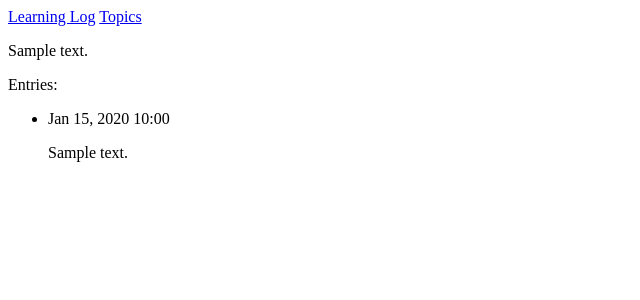
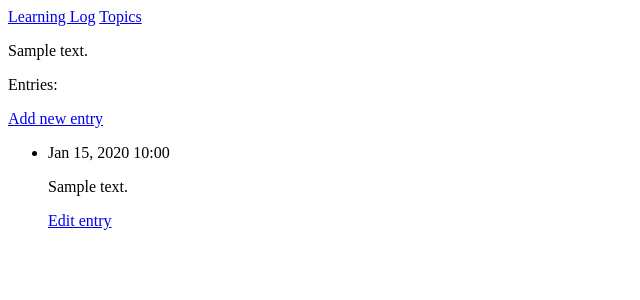
Before and after one commit to RezaZahedi/learning-log, a Django app: page /topics/1/ in a window 1280 px wide. Shown: the top 300 px of the page, without its empty margins (0-640 px from the left). Run offline with Django 3.2, Linux system fonts and the light colour scheme; tables that the repository leaves empty hold one stand-in row (values such as "Sample post").

Commit message:
Allowing users to enter and edit data

```diff
--- a/learning_logs/templates/learning_logs/topic.html
+++ b/learning_logs/templates/learning_logs/topic.html
@@ -6,12 +6,19 @@
     <p>{{ topic }}</p>
 
     <p>Entries:</p>
+    <p>
+        <a href="{% url 'learning_logs:new_entry' topic.id %}">Add new entry</a>
+    </p>
+
     <ul>
 
         {% for entry in entries %}
             <li>
                 <p>{{ entry.date_added|date:'M d, Y H:i' }}</p>
                 <p>{{ entry.text|linebreaks }}</p>
+                <p>
+                    <a href="{% url 'learning_logs:edit_entry' entry.id %}">Edit entry</a>
+                </p>
             </li>
         {% empty %}
             <li>Therer are no entries for this topic yet</li>
--- a/learning_logs/templates/learning_logs/topics.html
+++ b/learning_logs/templates/learning_logs/topics.html
@@ -13,4 +13,6 @@
         {% endfor %}
     </ul>
 
+    <a href="{% url 'learning_logs:new_topic' %}">Add a new topic</a>
+
 {% endblock content %}
--- a/learning_logs/urls.py
+++ b/learning_logs/urls.py
@@ -13,4 +13,10 @@ urlpatterns = [
     path("topics/", views.topics, name='topics'),
     # Detail page for a single topic
     path('topics/<int:topic_id>/', views.topic, name='topic'),
+    # Page for adding a new topic
+    path('new_topic/', views.new_topic, name='new_topic'),
+    # Page for adding a new entry
+    path('new_entry/<int:topic_id>/', views.new_entry, name='new_entry'),
+    # Page for editing an entry
+    path('edit_entry/<int:entry_id>/', views.edit_entry, name='edit_entry'),
 ]
--- a/learning_logs/views.py
+++ b/learning_logs/views.py
@@ -1,6 +1,7 @@
-from django.shortcuts import render
+from django.shortcuts import render, redirect
 
-from .models import Topic
+from .models import Topic, Entry
+from .forms import TopicForm, EntryForm
 
 
 # Create your views here.
@@ -22,3 +23,62 @@ def topic(request, topic_id):
     entries = topic.entry_set.order_by('-date_added')
     context = {'topic': topic, 'entries': entries}
     return render(request, 'learning_logs/topic.html', context)
+
+
+def new_topic(request):
+    """Add a new topic."""
+    if request.method != 'POST':
+        # No data submitted, create a blank form.
+        form = TopicForm()
+    else:
+        # Post data submitted, process the data.
+        form = TopicForm(data=request.POST)
+        if form.is_valid():
+            form.save()
+            return redirect('learning_logs:topics')
+
+    # Display a plank or invalid form
+    conext = {'form': form}
+    return render(request, 'learning_logs/new_topic.html', conext)
+
+
+def new_entry(request, topic_id):
+    """Add a new entry for a particular topic."""
+    topic = Topic.objects.get(id=topic_id)
+
+    if request.method != 'POST':
+        # No data submited, create a blank form.
+        form = EntryForm()
+    else:
+        # Post data submited, process data.
+        form = EntryForm(data=request.POST)
+        if form.is_valid():
+            new_entry = form.save(commit=False)
+            new_entry.topic = topic
+            new_entry.save()
+            return redirect ('learning_logs:topic', topic_id=topic_id)
+
+    # Display a blank or invalid form.
+    context = {'topic': topic, 'form': form}
+    return render(request, 'learning_logs/new_entry.html', context)
+
+
+
+def edit_entry(request, entry_id):
+    """Edit an existing entry."""
+    entry = Entry.objects.get(id=entry_id)
+    topic = entry.topic
+
+    if request.method != 'POST':
+        # Initial request, prefill form with the current entry.
+        form = EntryForm(instance=entry)
+
+    else:
+        # POST data submitted, process data.
+        form = EntryForm(instance=entry, data=request.POST)
+        if form.is_valid():
+            form.save()
+            return redirect('learning_logs:topic', topic_id = topic.id)
+
+    context = {'entry': entry, 'topic': topic, 'form': form}
+    return render(request, 'learning_logs/edit_entry.html', context)
```
Also changed, not shown: learning_logs/forms.py (added, +17 -0 lines), learning_logs/templates/learning_logs/edit_entry.html (added, +15 -0 lines), learning_logs/templates/learning_logs/new_entry.html (added, +14 -0 lines), learning_logs/templates/learning_logs/new_topic.html (added, +14 -0 lines).
